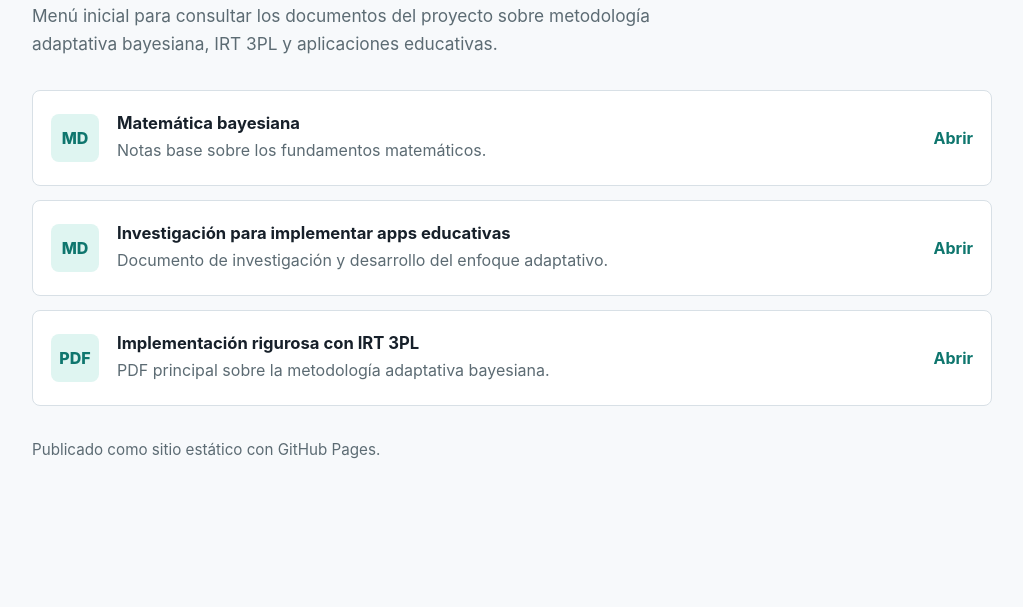
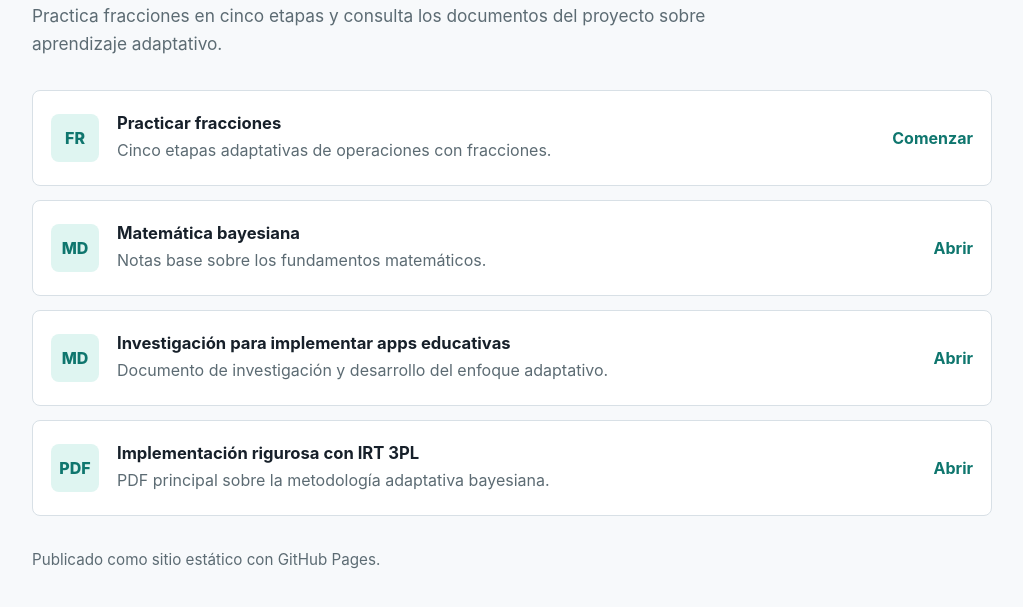
Before and after one commit to mabthera/aprendizaje-adaptado, a plain HTML site: page index.html in a window 1280 px wide. Shown: the part 129-736 px from the top of the page, without its empty margins (128-1151 px from the left). Drawn offline with Linux system fonts and the light colour scheme.

Commit message:
Add fraction practice link to homepage

```diff
--- a/index.html
+++ b/index.html
@@ -139,10 +139,19 @@
   <main>
     <header>
       <h1>Aprendizaje adaptado</h1>
-      <p class="intro">Menú inicial para consultar los documentos del proyecto sobre metodología adaptativa bayesiana, IRT 3PL y aplicaciones educativas.</p>
+      <p class="intro">Practica fracciones en cinco etapas y consulta los documentos del proyecto sobre aprendizaje adaptativo.</p>
     </header>
 
     <nav class="menu" aria-label="Archivos del proyecto">
+      <a class="item" href="MaterialAdaptativo/">
+        <span class="icon">FR</span>
+        <span>
+          <h2>Practicar fracciones</h2>
+          <p class="meta">Cinco etapas adaptativas de operaciones con fracciones.</p>
+        </span>
+        <span class="open">Comenzar</span>
+      </a>
+
       <a class="item" href="MatematicaBayesiana.md">
         <span class="icon">MD</span>
         <span>
```
